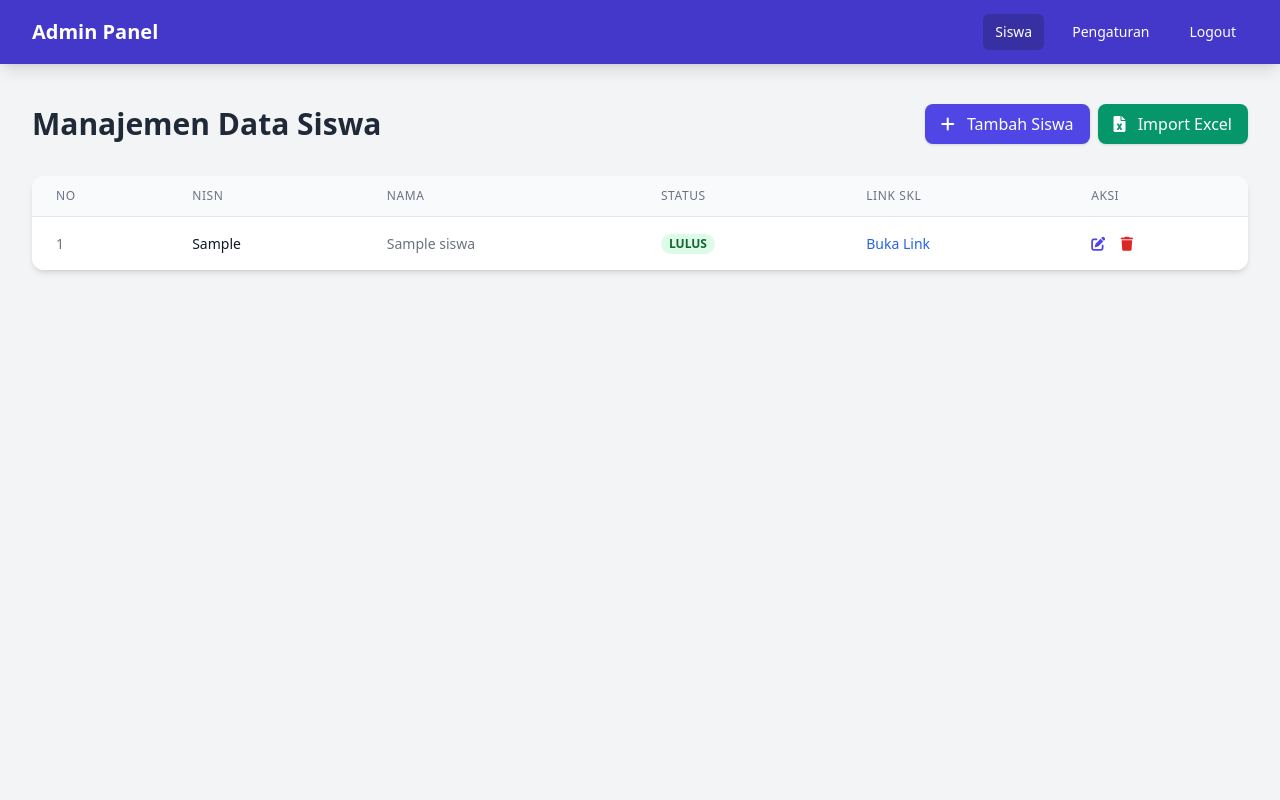
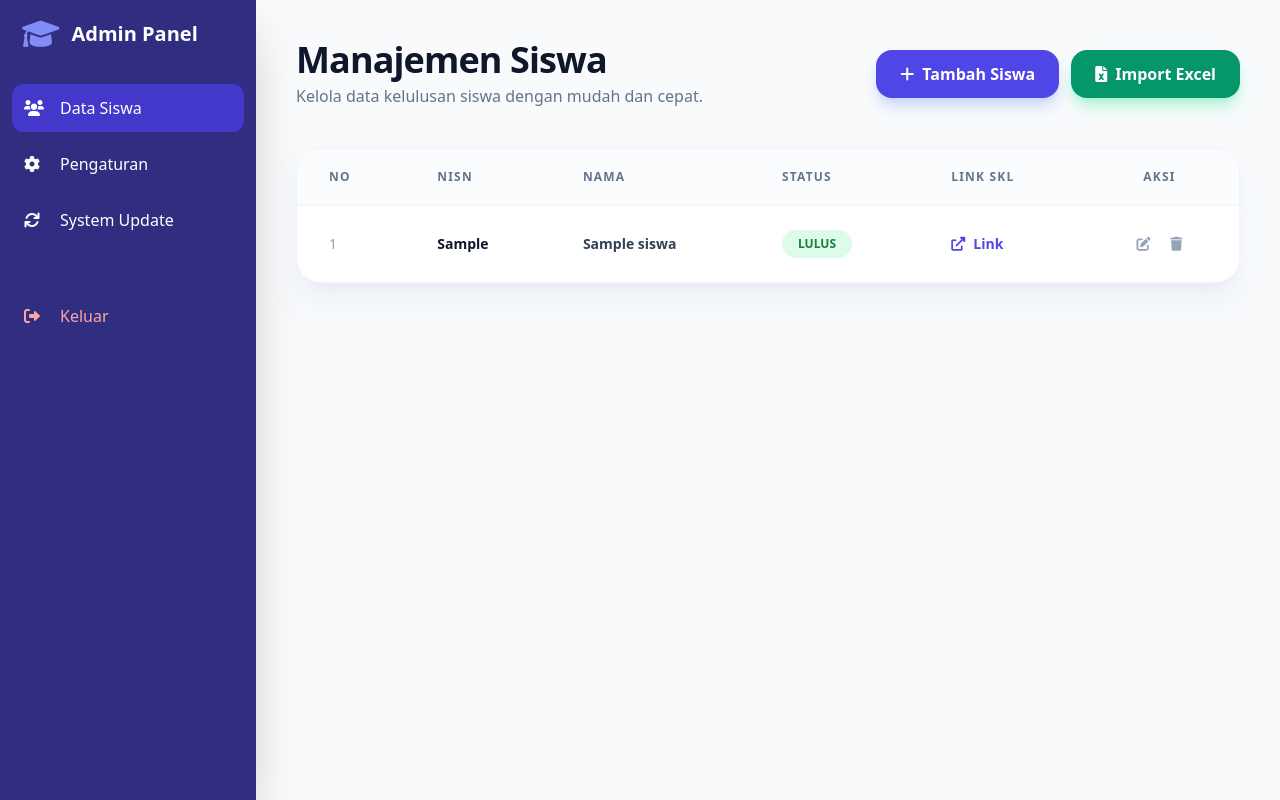
Before and after one commit to mughie77/lulus, a PHP site: page /admin/index.php in a window 1280 px wide. Run offline with PHP 8.4, Linux system fonts and the light colour scheme; a user stored in the database is signed in; data comes from the database, SQL or seed files in the repository; tables that the repository leaves empty hold one stand-in row (values such as "Sample post"); some libraries are stand-ins or nearby versions.

Commit message:
Update sistem: Sidebar Admin, Git Update, DB Sync, dan UI Publik yang lebih keren.
- Layout admin kini menggunakan Sidebar yang modern.
- Fitur System Update dari Git (https://github.com/mughie77/lulus.git).
- Fitur Sinkronisasi Database otomatis untuk tabel dan field.
- Redesain halaman publik dengan gradien dinamis dan UI yang lebih eye-catching.

Co-authored-by: mughie77 <215782921+mughie77@users.noreply.github.com>

```diff
--- /dev/null
+++ b/admin/components/sidebar.php
@@ -0,0 +1,53 @@
+<?php
+$current_page = basename($_SERVER['PHP_SELF']);
+?>
+<!-- Sidebar -->
+<aside id="sidebar" class="fixed left-0 top-0 z-40 h-screen w-64 transition-transform -translate-x-full md:translate-x-0 bg-indigo-900 text-white shadow-2xl">
+    <div class="h-full px-3 py-4 overflow-y-auto">
+        <div class="flex items-center ps-2.5 mb-8">
+            <i class="fas fa-graduation-cap text-3xl mr-3 text-indigo-400"></i>
+            <span class="self-center text-xl font-bold whitespace-nowrap">Admin Panel</span>
+        </div>
+        <ul class="space-y-2 font-medium">
+            <li>
+                <a href="index.php" class="flex items-center p-3 rounded-xl hover:bg-indigo-800 transition-all <?php echo $current_page == 'index.php' ? 'bg-indigo-700' : ''; ?>">
+                    <i class="fas fa-users w-6"></i>
+                    <span class="ms-3">Data Siswa</span>
+                </a>
+            </li>
+            <li>
+                <a href="pengaturan.php" class="flex items-center p-3 rounded-xl hover:bg-indigo-800 transition-all <?php echo $current_page == 'pengaturan.php' ? 'bg-indigo-700' : ''; ?>">
+                    <i class="fas fa-cog w-6"></i>
+                    <span class="ms-3">Pengaturan</span>
+                </a>
+            </li>
+            <li>
+                <a href="system_update.php" class="flex items-center p-3 rounded-xl hover:bg-indigo-800 transition-all <?php echo $current_page == 'system_update.php' ? 'bg-indigo-700' : ''; ?>">
+                    <i class="fas fa-sync w-6"></i>
+                    <span class="ms-3">System Update</span>
+                </a>
+            </li>
+            <li class="pt-10">
+                <a href="logout.php" class="flex items-center p-3 rounded-xl text-red-300 hover:bg-red-900 hover:text-white transition-all">
+                    <i class="fas fa-sign-out-alt w-6"></i>
+                    <span class="ms-3">Keluar</span>
+                </a>
+            </li>
+        </ul>
+    </div>
+</aside>
+
+<!-- Top Navbar for Mobile -->
+<nav class="md:hidden bg-indigo-900 text-white p-4 flex justify-between items-center fixed w-full top-0 z-50">
+    <span class="text-xl font-bold">Admin Panel</span>
+    <button id="toggleSidebar" class="p-2 rounded-lg hover:bg-indigo-800 focus:outline-none">
+        <i class="fas fa-bars text-2xl"></i>
+    </button>
+</nav>
+
+<script>
+    document.getElementById('toggleSidebar')?.addEventListener('click', function() {
+        const sidebar = document.getElementById('sidebar');
+        sidebar.classList.toggle('-translate-x-full');
+    });
+</script>
--- a/admin/index.php
+++ b/admin/index.php
@@ -12,109 +12,101 @@ $settings = getSettings($pdo);
     <link href="https://cdnjs.cloudflare.com/ajax/libs/font-awesome/6.0.0/css/all.min.css" rel="stylesheet">
     <script src="https://cdn.jsdelivr.net/npm/sweetalert2@11"></script>
 </head>
-<body class="bg-gray-100 min-h-screen">
-    <nav class="bg-indigo-700 text-white shadow-lg">
-        <div class="max-w-7xl mx-auto px-4 sm:px-6 lg:px-8">
-            <div class="flex items-center justify-between h-16">
-                <div class="flex items-center">
-                    <span class="text-xl font-bold">Admin Panel</span>
+<body class="bg-slate-50 min-h-screen flex">
+
+    <?php include 'components/sidebar.php'; ?>
+
+    <!-- Main Content Area -->
+    <main class="flex-1 md:ml-64 p-4 md:p-10 pt-20 md:pt-10">
+        <div class="mb-10 flex flex-col lg:flex-row lg:items-center lg:justify-between gap-4">
+            <div>
+                <h1 class="text-4xl font-extrabold text-slate-900 tracking-tight">Manajemen Siswa</h1>
+                <p class="text-slate-500 mt-1 font-medium">Kelola data kelulusan siswa dengan mudah dan cepat.</p>
             </div>
-                <div class="flex space-x-4">
-                    <a href="index.php" class="bg-indigo-800 px-3 py-2 rounded-md text-sm font-medium">Siswa</a>
-                    <a href="pengaturan.php" class="hover:bg-indigo-600 px-3 py-2 rounded-md text-sm font-medium">Pengaturan</a>
-                    <a href="logout.php" class="hover:bg-red-600 px-3 py-2 rounded-md text-sm font-medium">Logout</a>
-                </div>
-            </div>
-        </div>
-    </nav>
-
-    <main class="max-w-7xl mx-auto py-10 px-4 sm:px-6 lg:px-8">
-        <div class="mb-8 flex flex-col md:flex-row md:items-center md:justify-between space-y-4 md:space-y-0">
-            <h1 class="text-3xl font-bold text-gray-800">Manajemen Data Siswa</h1>
-            <div class="flex flex-wrap gap-2">
-                <button onclick="openModal('add')" class="bg-indigo-600 hover:bg-indigo-700 text-white px-4 py-2 rounded-lg shadow transition">
+            <div class="flex flex-wrap gap-3">
+                <button onclick="openModal('add')" class="bg-indigo-600 hover:bg-indigo-700 text-white px-6 py-3 rounded-2xl shadow-lg shadow-indigo-200 transition-all font-bold flex items-center">
                     <i class="fas fa-plus mr-2"></i> Tambah Siswa
                 </button>
-                <button onclick="openModal('import')" class="bg-emerald-600 hover:bg-emerald-700 text-white px-4 py-2 rounded-lg shadow transition">
+                <button onclick="openModal('import')" class="bg-emerald-600 hover:bg-emerald-700 text-white px-6 py-3 rounded-2xl shadow-lg shadow-emerald-200 transition-all font-bold flex items-center">
                     <i class="fas fa-file-excel mr-2"></i> Import Excel
                 </button>
             </div>
         </div>
 
         <!-- Table Card -->
-        <div class="bg-white rounded-xl shadow-md overflow-hidden">
+        <div class="bg-white rounded-3xl shadow-xl shadow-slate-200/50 border border-slate-100 overflow-hidden">
             <div class="overflow-x-auto">
-                <table class="min-w-full divide-y divide-gray-200">
-                    <thead class="bg-gray-50">
+                <table class="min-w-full divide-y divide-slate-100">
+                    <thead class="bg-slate-50/50">
                         <tr>
-                            <th class="px-6 py-3 text-left text-xs font-medium text-gray-500 uppercase tracking-wider">No</th>
-                            <th class="px-6 py-3 text-left text-xs font-medium text-gray-500 uppercase tracking-wider">NISN</th>
-                            <th class="px-6 py-3 text-left text-xs font-medium text-gray-500 uppercase tracking-wider">Nama</th>
-                            <th class="px-6 py-3 text-left text-xs font-medium text-gray-500 uppercase tracking-wider">Status</th>
-                            <th class="px-6 py-3 text-left text-xs font-medium text-gray-500 uppercase tracking-wider">Link SKL</th>
-                            <th class="px-6 py-3 text-left text-xs font-medium text-gray-500 uppercase tracking-wider">Aksi</th>
+                            <th class="px-8 py-5 text-left text-xs font-bold text-slate-500 uppercase tracking-widest">No</th>
+                            <th class="px-8 py-5 text-left text-xs font-bold text-slate-500 uppercase tracking-widest">NISN</th>
+                            <th class="px-8 py-5 text-left text-xs font-bold text-slate-500 uppercase tracking-widest">Nama</th>
+                            <th class="px-8 py-5 text-left text-xs font-bold text-slate-500 uppercase tracking-widest">Status</th>
+                            <th class="px-8 py-5 text-left text-xs font-bold text-slate-500 uppercase tracking-widest">Link SKL</th>
+                            <th class="px-8 py-5 text-center text-xs font-bold text-slate-500 uppercase tracking-widest">Aksi</th>
                         </tr>
                     </thead>
-                    <tbody id="studentTableBody" class="bg-white divide-y divide-gray-200">
-                        <!-- Data will be loaded here via AJAX -->
+                    <tbody id="studentTableBody" class="divide-y divide-slate-100">
+                        <!-- Data loaded via AJAX -->
                     </tbody>
                 </table>
             </div>
         </div>
     </main>
 
-    <!-- Modal Form (Add/Edit) -->
-    <div id="studentModal" class="hidden fixed inset-0 bg-gray-600 bg-opacity-50 overflow-y-auto h-full w-full z-50">
-        <div class="relative top-20 mx-auto p-5 border w-96 shadow-lg rounded-md bg-white">
-            <div class="mt-3">
-                <h3 class="text-lg leading-6 font-medium text-gray-900" id="modalTitle">Tambah Siswa</h3>
-                <form id="studentForm" class="mt-4 space-y-4">
+    <!-- Modal forms remains largely the same but updated style -->
+    <!-- (Modal content follows...) -->
+    <div id="studentModal" class="hidden fixed inset-0 bg-slate-900/40 backdrop-blur-sm overflow-y-auto h-full w-full z-50 flex items-center justify-center p-4">
+        <div class="relative mx-auto p-8 w-full max-w-md shadow-2xl rounded-3xl bg-white animate-in fade-in zoom-in duration-300">
+            <h3 class="text-2xl font-bold text-slate-800 mb-6" id="modalTitle">Tambah Siswa</h3>
+            <form id="studentForm" class="space-y-5">
                 <input type="hidden" id="studentId" name="id">
                 <div>
-                        <label class="block text-sm font-medium text-gray-700">NISN</label>
-                        <input type="text" name="nisn" id="formNisn" class="mt-1 block w-full border border-gray-300 rounded-md shadow-sm p-2 focus:ring-indigo-500 focus:border-indigo-500" required>
+                    <label class="block text-sm font-bold text-slate-700 mb-1">NISN</label>
+                    <input type="text" name="nisn" id="formNisn" class="w-full bg-slate-50 border border-slate-200 rounded-xl px-4 py-3 focus:outline-none focus:ring-2 focus:ring-indigo-500/20 focus:border-indigo-500" required>
                 </div>
                 <div>
-                        <label class="block text-sm font-medium text-gray-700">Nama Lengkap</label>
-                        <input type="text" name="nama" id="formNama" class="mt-1 block w-full border border-gray-300 rounded-md shadow-sm p-2 focus:ring-indigo-500 focus:border-indigo-500" required>
+                    <label class="block text-sm font-bold text-slate-700 mb-1">Nama Lengkap</label>
+                    <input type="text" name="nama" id="formNama" class="w-full bg-slate-50 border border-slate-200 rounded-xl px-4 py-3 focus:outline-none focus:ring-2 focus:ring-indigo-500/20 focus:border-indigo-500" required>
                 </div>
                 <div>
-                        <label class="block text-sm font-medium text-gray-700">Status</label>
-                        <select name="status" id="formStatus" class="mt-1 block w-full border border-gray-300 rounded-md shadow-sm p-2 focus:ring-indigo-500 focus:border-indigo-500">
+                    <label class="block text-sm font-bold text-slate-700 mb-1">Status</label>
+                    <select name="status" id="formStatus" class="w-full bg-slate-50 border border-slate-200 rounded-xl px-4 py-3 focus:outline-none focus:ring-2 focus:ring-indigo-500/20 focus:border-indigo-500">
                         <option value="LULUS">LULUS</option>
                         <option value="TIDAK LULUS">TIDAK LULUS</option>
                     </select>
                 </div>
                 <div>
-                        <label class="block text-sm font-medium text-gray-700">Link Google Drive SKL</label>
-                        <input type="url" name="link_skl" id="formLink" class="mt-1 block w-full border border-gray-300 rounded-md shadow-sm p-2 focus:ring-indigo-500 focus:border-indigo-500" required>
+                    <label class="block text-sm font-bold text-slate-700 mb-1">Link Google Drive SKL</label>
+                    <input type="url" name="link_skl" id="formLink" class="w-full bg-slate-50 border border-slate-200 rounded-xl px-4 py-3 focus:outline-none focus:ring-2 focus:ring-indigo-500/20 focus:border-indigo-500" required>
                 </div>
-                    <div class="flex justify-end space-x-2 pt-4">
-                        <button type="button" onclick="closeModal('studentModal')" class="bg-gray-200 text-gray-800 px-4 py-2 rounded-md hover:bg-gray-300">Batal</button>
-                        <button type="submit" class="bg-indigo-600 text-white px-4 py-2 rounded-md hover:bg-indigo-700">Simpan</button>
+                <div class="flex justify-end space-x-3 pt-6">
+                    <button type="button" onclick="closeModal('studentModal')" class="px-6 py-3 rounded-xl font-bold text-slate-600 hover:bg-slate-100 transition">Batal</button>
+                    <button type="submit" class="bg-indigo-600 text-white px-8 py-3 rounded-xl font-bold hover:bg-indigo-700 shadow-lg shadow-indigo-100 transition">Simpan</button>
                 </div>
             </form>
         </div>
     </div>
+
+    <!-- Import Modal -->
+    <div id="importModal" class="hidden fixed inset-0 bg-slate-900/40 backdrop-blur-sm overflow-y-auto h-full w-full z-50 flex items-center justify-center p-4">
+        <div class="relative mx-auto p-8 w-full max-w-md shadow-2xl rounded-3xl bg-white animate-in fade-in zoom-in duration-300">
+            <h3 class="text-2xl font-bold text-slate-800 mb-2">Import Data Excel</h3>
+            <p class="text-sm text-slate-500 mb-6">Pastikan urutan kolom: NISN, Nama, Link SKL, Status</p>
+            <form id="importForm" class="space-y-5" enctype="multipart/form-data">
+                <div class="border-2 border-dashed border-slate-200 rounded-2xl p-10 text-center hover:border-indigo-300 transition-colors">
+                    <input type="file" name="file_excel" accept=".xlsx" class="hidden" id="excelInput" required>
+                    <label for="excelInput" class="cursor-pointer">
+                        <i class="fas fa-cloud-upload-alt text-4xl text-slate-300 mb-4"></i>
+                        <p class="text-slate-600 font-medium">Klik untuk pilih file .xlsx</p>
+                    </label>
                 </div>
-
-    <!-- Modal Import -->
-    <div id="importModal" class="hidden fixed inset-0 bg-gray-600 bg-opacity-50 overflow-y-auto h-full w-full z-50">
-        <div class="relative top-20 mx-auto p-5 border w-96 shadow-lg rounded-md bg-white">
-            <div class="mt-3">
-                <h3 class="text-lg leading-6 font-medium text-gray-900">Import Data Excel</h3>
-                <p class="text-xs text-gray-500 mt-1">Format: NISN, Nama, Link SKL, Status (LULUS/TIDAK LULUS)</p>
-                <form id="importForm" class="mt-4 space-y-4" enctype="multipart/form-data">
-                    <div>
-                        <label class="block text-sm font-medium text-gray-700">Pilih File .xlsx</label>
-                        <input type="file" name="file_excel" accept=".xlsx" class="mt-1 block w-full text-sm text-gray-500 file:mr-4 file:py-2 file:px-4 file:rounded-full file:border-0 file:text-sm file:font-semibold file:bg-indigo-50 file:text-indigo-700 hover:file:bg-indigo-100" required>
-                    </div>
-                    <div class="flex justify-end space-x-2 pt-4">
-                        <button type="button" onclick="closeModal('importModal')" class="bg-gray-200 text-gray-800 px-4 py-2 rounded-md hover:bg-gray-300">Batal</button>
-                        <button type="submit" class="bg-emerald-600 text-white px-4 py-2 rounded-md hover:bg-emerald-700">Import</button>
+                <div class="flex justify-end space-x-3 pt-6">
+                    <button type="button" onclick="closeModal('importModal')" class="px-6 py-3 rounded-xl font-bold text-slate-600 hover:bg-slate-100 transition">Batal</button>
+                    <button type="submit" class="bg-emerald-600 text-white px-8 py-3 rounded-xl font-bold hover:bg-emerald-700 shadow-lg shadow-emerald-100 transition">Import</button>
                 </div>
             </form>
-            </div>
         </div>
     </div>
 
@@ -128,21 +120,23 @@ $settings = getSettings($pdo);
             tbody.innerHTML = '';
             data.forEach((s, i) => {
                 tbody.innerHTML += `
-                    <tr>
-                        <td class="px-6 py-4 whitespace-nowrap text-sm text-gray-500">${i + 1}</td>
-                        <td class="px-6 py-4 whitespace-nowrap text-sm font-medium text-gray-900">${s.nisn}</td>
-                        <td class="px-6 py-4 whitespace-nowrap text-sm text-gray-500">${s.nama}</td>
-                        <td class="px-6 py-4 whitespace-nowrap text-sm">
-                            <span class="px-2 inline-flex text-xs leading-5 font-semibold rounded-full ${s.status === 'LULUS' ? 'bg-green-100 text-green-800' : 'bg-red-100 text-red-800'}">
+                    <tr class="hover:bg-slate-50/50 transition-colors">
+                        <td class="px-8 py-5 text-sm font-medium text-slate-400">${i + 1}</td>
+                        <td class="px-8 py-5 text-sm font-bold text-slate-900">${s.nisn}</td>
+                        <td class="px-8 py-5 text-sm font-semibold text-slate-700">${s.nama}</td>
+                        <td class="px-8 py-5 text-sm">
+                            <span class="px-4 py-1 inline-flex text-xs font-bold leading-5 rounded-full ${s.status === 'LULUS' ? 'bg-green-100 text-green-700' : 'bg-red-100 text-red-700'}">
                                 ${s.status}
                             </span>
                         </td>
-                        <td class="px-6 py-4 whitespace-nowrap text-sm text-blue-600">
-                            <a href="${s.link_skl}" target="_blank" class="hover:underline">Buka Link</a>
+                        <td class="px-8 py-5 text-sm">
+                            <a href="${s.link_skl}" target="_blank" class="text-indigo-600 hover:text-indigo-900 font-bold flex items-center">
+                                <i class="fas fa-external-link-alt mr-2"></i> Link
+                            </a>
                         </td>
-                        <td class="px-6 py-4 whitespace-nowrap text-sm font-medium">
-                            <button onclick='editStudent(${JSON.stringify(s)})' class="text-indigo-600 hover:text-indigo-900 mr-3"><i class="fas fa-edit"></i></button>
-                            <button onclick="deleteStudent(${s.id})" class="text-red-600 hover:text-red-900"><i class="fas fa-trash"></i></button>
+                        <td class="px-8 py-5 text-sm text-center">
+                            <button onclick='editStudent(${JSON.stringify(s)})' class="text-slate-400 hover:text-indigo-600 p-2 transition-colors"><i class="fas fa-edit"></i></button>
+                            <button onclick="deleteStudent(${s.id})" class="text-slate-400 hover:text-red-600 p-2 transition-colors"><i class="fas fa-trash"></i></button>
                         </td>
                     </tr>
                 `;
@@ -217,8 +211,8 @@ $settings = getSettings($pdo);
                 text: "Data yang dihapus tidak bisa dikembalikan!",
                 icon: 'warning',
                 showCancelButton: true,
-                confirmButtonColor: '#d33',
-                cancelButtonColor: '#3085d6',
+                confirmButtonColor: '#ef4444',
+                cancelButtonColor: '#64748b',
                 confirmButtonText: 'Ya, Hapus!'
             });
 
```
Also changed, not shown: admin/db_sync.php (added, +64 -0 lines), admin/pengaturan.php (+30 -36 lines), admin/system_update.php (added, +99 -0 lines), index.php (+93 -68 lines), 1 other file. Lines whose indentation alone changed are shown as unchanged.
